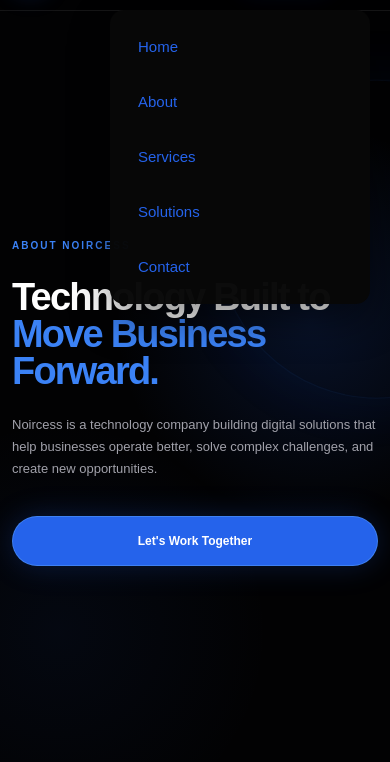
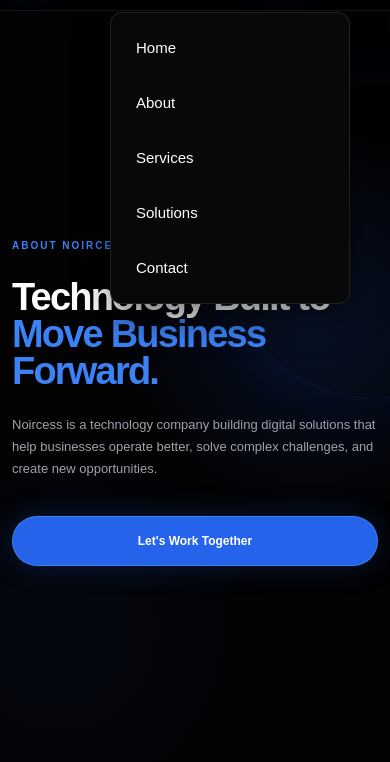
Before and after one commit to noircess-tech/NOIRCESS, a plain HTML site: page pages/about.html in a window 390 px wide. Both pictures are taken after a click on the button "Open Navigation". Shown: the part 82-844 px from the top of the page. Drawn offline with Linux system fonts and the light colour scheme.

Commit message:
update website

```diff
--- a/js/script.js
+++ b/js/script.js
@@ -26,11 +26,6 @@ if (menuToggle && navMenu) {
         });
     });
 }
-const nav = document.querySelector(".nav");
-
-menuToggle.addEventListener("click", () => {
-    nav.classList.toggle("active");
-});
 
 
 // ========================================
--- a/pages/about.html
+++ b/pages/about.html
@@ -50,7 +50,7 @@
             </a>
 
 
-            <nav class="nav-link nav-menu">
+            <nav class=" nav nav-link nav-menu">
 
                 <a href="../index.html">Home</a>
 
```
Also changed, not shown: pages/contact.html (+1 -1 lines).
